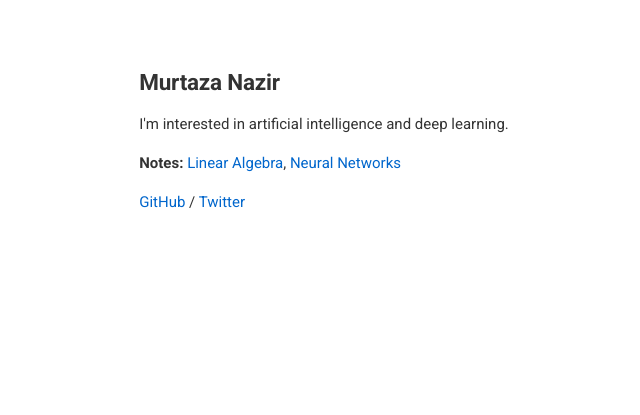
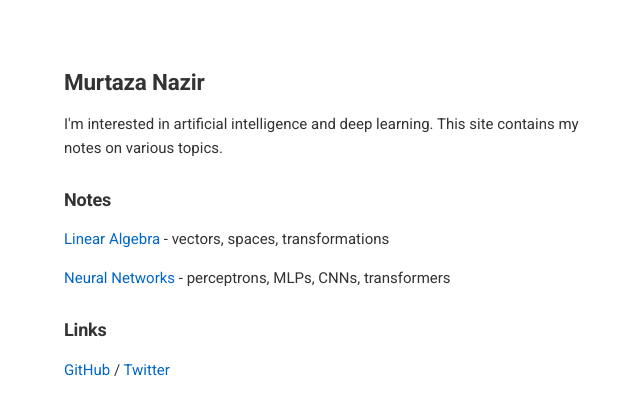
Before and after one commit to themurtazanazir/themurtazanazir.github.io, an MkDocs documentation site: the page built from docs/index.md, in a window 1280 px wide. Shown: the top 415 px of the page, without its empty margins (195-835 px from the left). Built offline with MkDocs 1.6.1 and Material for MkDocs 9.7.7, drawn with Linux system fonts in a browser that asks for light colours.

Commit message:
Revert index.md to proper headings
- Keep section headings (Notes, Links)
- TOC disabled via mkdocs.yml toc_depth: 0

```diff
--- a/docs/index.md
+++ b/docs/index.md
@@ -1,7 +1,13 @@
 # Murtaza Nazir
 
-I'm interested in artificial intelligence and deep learning.
+I'm interested in artificial intelligence and deep learning. This site contains my notes on various topics.
 
-**Notes:** [Linear Algebra](linear_algebra/introduction.md), [Neural Networks](neural_networks/multiayer-perceptron/index.md)
+## Notes
+
+[Linear Algebra](linear_algebra/introduction.md) - vectors, spaces, transformations
+
+[Neural Networks](neural_networks/multiayer-perceptron/index.md) - perceptrons, MLPs, CNNs, transformers
+
+## Links
 
 [GitHub](https://github.com/themurtazanazir/) / [Twitter](https://twitter.com/murtazanazir/)
```
